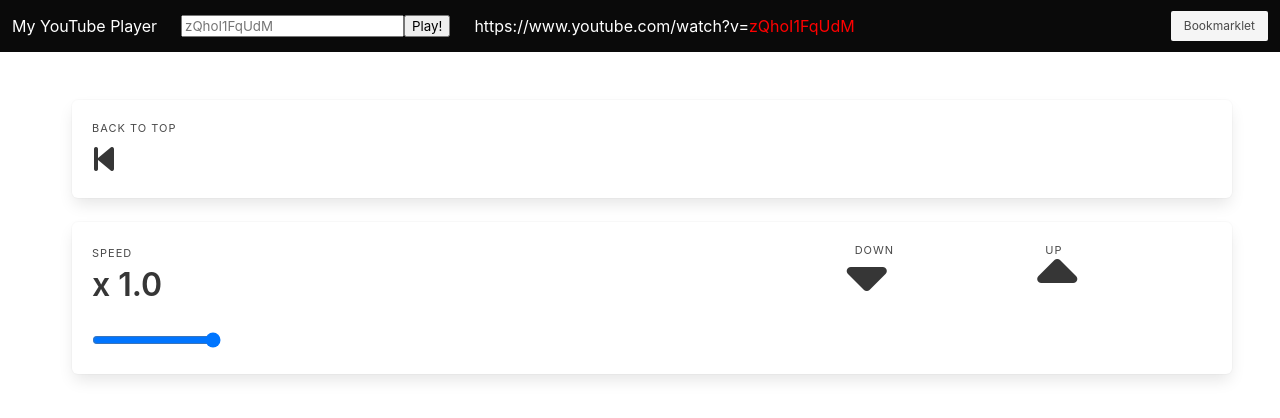
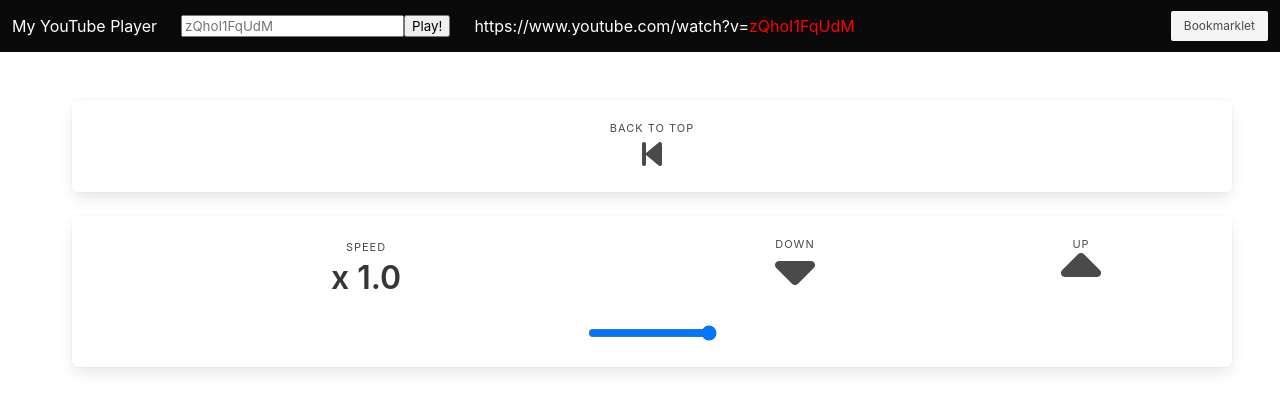
Before and after one commit to owky/repeat-video, a plain HTML site: page player.html in a window 1280 px wide. Drawn offline with nearby package versions, Linux system fonts and the light colour scheme.

Commit message:
Fix layout.

```diff
--- a/player.html
+++ b/player.html
@@ -41,20 +41,18 @@
 
     <div class="column">
 
-      <div class="box">
+      <div class="box has-text-centered">
 	<div>
 	  <p class="heading">Back to top</p>
-	  <p class="title">
 	  <span class="icon" onclick="backToTop()">
-	      <i class="fas fa-step-backward"></i>
+	    <i class="fas fa-2x fa-step-backward"></i>
 	  </span>
-	  </p>
 	</div>
       </div>
 
       <div class="box">
-	<div class="columns is-vcentered is-multiline is-mobile">
-	  <div class="column is-8">
+	<div class="columns is-vcentered is-multiline is-mobile has-text-centered">
+	  <div class="column is-6">
 	    <div>
 	      <p class="heading">Speed</p>
 	      <p class="title">
@@ -62,21 +60,17 @@
 	      </p>
 	    </div>
 	  </div>
-	  <div class="column is-2">
+	  <div class="column is-3">
 	    <p class="heading">down</p>
-	    <p class="title">
 	    <span class="icon" onclick="speedDown()">
-		<i class="fas fa-2x fa-caret-down"></i>
+	      <i class="fas fa-4x fa-caret-down"></i>
 	    </span>
-	    </p>
 	  </div>
-	  <div class="column is-2">
+	  <div class="column is-3">
 	    <p class="heading">up</p>
-	    <p class="title">
 	    <span class="icon" onclick="speedUp()">
-		<i class="fas fa-2x fa-caret-up"></i>
+	      <i class="fas fa-4x fa-caret-up"></i>
 	    </span>
-	    </p>
 	  </div>
 	  <div class="column is-12">
 	    <input id="speedSlider" type="range" value="100" step="10" oninput="changeSpeed()">
```
Lines whose indentation alone changed are shown as unchanged.
